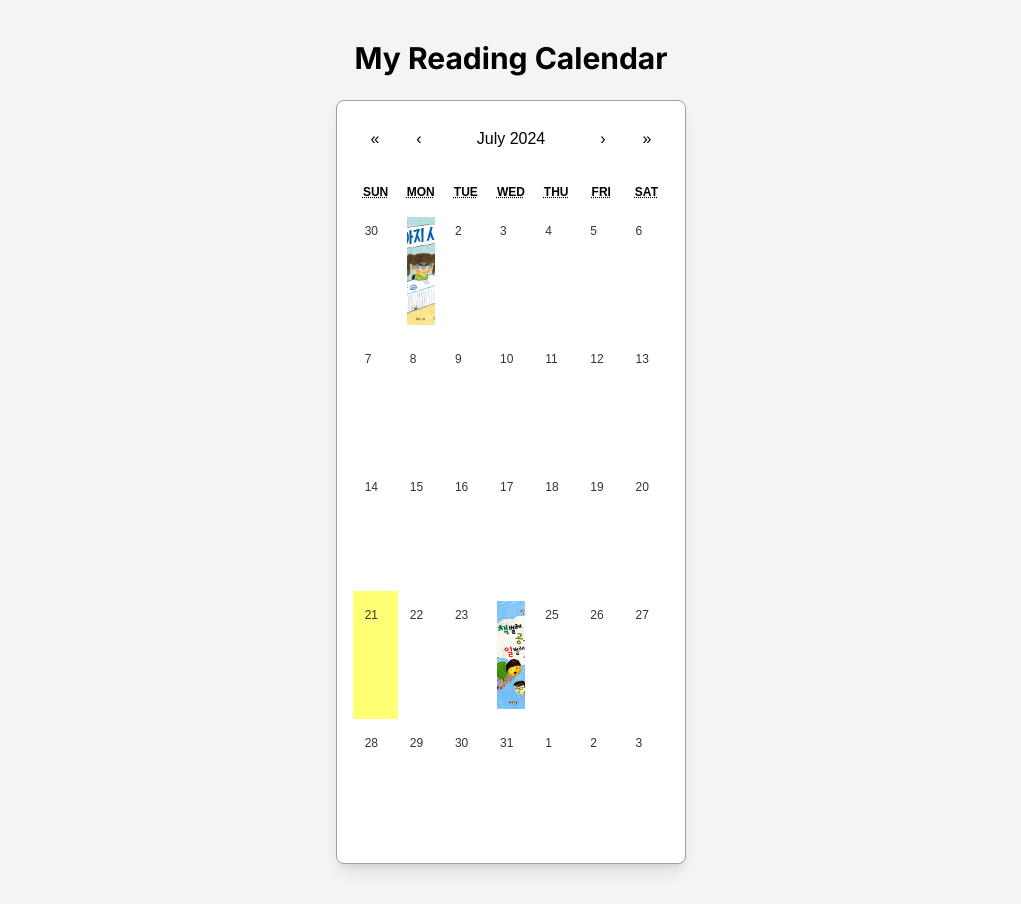
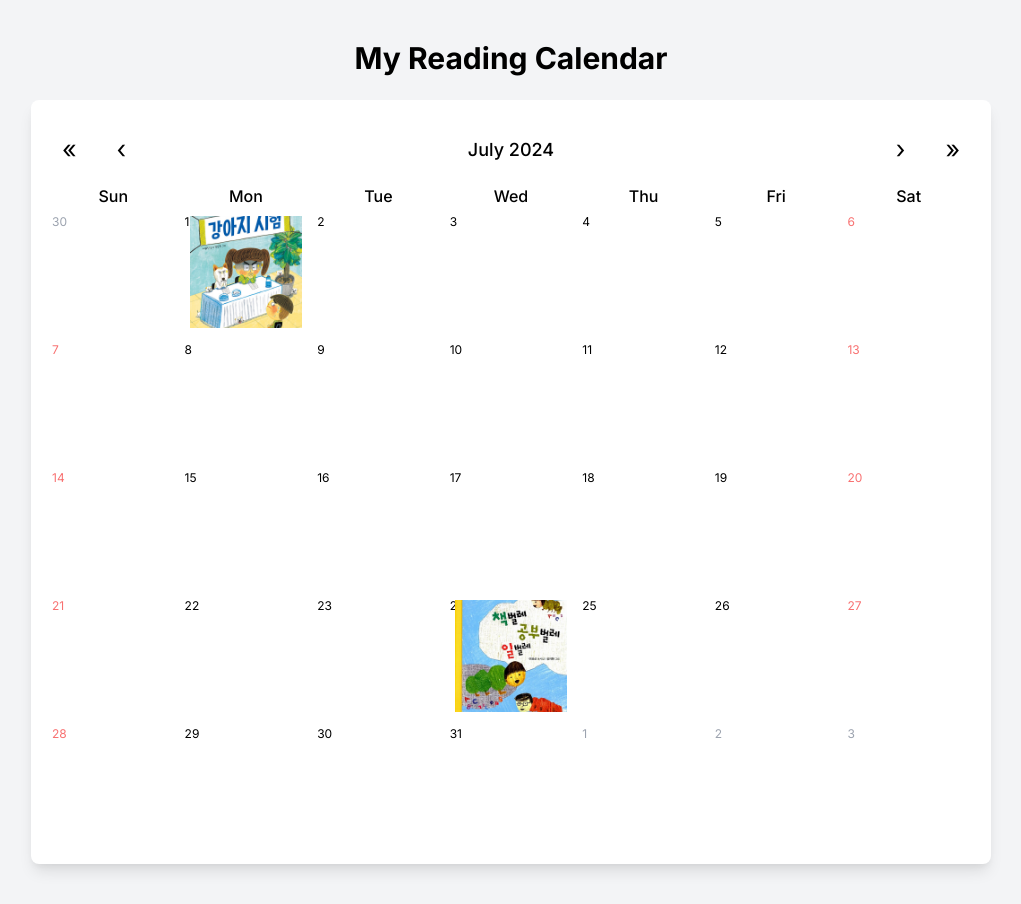
Before and after one commit to hwahyeon/book-diary, a Next.js app: page / in a window 1280 px wide. Shown: the whole page, without its empty margins (129-1150 px from the left). Built offline with nearby package versions, Linux system fonts and the light colour scheme.

Commit message:
refactor: Convert CSS to styled-components

```diff
--- a/package.json
+++ b/package.json
@@ -10,10 +10,12 @@
     "dev": "next dev"
   },
   "dependencies": {
+    "@types/styled-components": "^5.1.34",
     "next": "14.2.5",
     "react": "^18",
     "react-calendar": "^5.0.0",
     "react-dom": "^18",
+    "styled-components": "^6.1.12",
     "xlsx": "^0.18.5"
   },
   "devDependencies": {
--- a/src/app/globals.css
+++ b/src/app/globals.css
@@ -31,109 +31,3 @@ body {
     text-wrap: balance;
   }
 }
-
-/* react-calendar */
-.react-calendar {
-  @apply w-full max-w-7xl mx-auto bg-white rounded-lg shadow-lg p-4;
-}
-
-.react-calendar__month-view__days__day {
-  @apply relative;
-}
-
-.react-calendar__tile {
-  @apply h-32 w-32 flex items-center justify-center p-2 relative;
-}
-
-.react-calendar__tile--active {
-  @apply bg-blue-500 text-white;
-}
-
-.react-calendar__month-view__days__day--weekend {
-  @apply text-red-500;
-}
-
-.react-calendar__month-view__days__day--neighboringMonth {
-  @apply text-gray-400;
-}
-
-.react-calendar__tile abbr {
-  display: none !important; /* abbr 태그 숨기기 */
-}
-
-.book-covers-container {
-  display: flex;
-  justify-content: center;
-  align-items: center;
-  width: 100%;
-  height: 100%;
-  overflow: hidden;
-  position: relative;
-}
-
-.book-cover {
-  transition: transform 0.3s ease, opacity 0.3s ease;
-  margin: 2px;
-  width: 100%;
-  height: 100%;
-  object-fit: cover;
-}
-
-.book-cover img {
-  width: 100%;
-  height: 100%;
-  object-fit: cover;
-}
-
-.calendar-tile {
-  display: flex;
-  flex-direction: column;
-  justify-content: center;
-  align-items: center;
-  position: relative;
-  width: 100%;
-  height: 100%;
-  overflow: hidden;
-}
-
-.calendar-tile .date {
-  position: absolute;
-  top: 5px;
-  left: 5px;
-  font-size: 0.75rem;
-  color: #333;
-}
-
-.calendar-tile.cover {
-  background: none;
-}
-
-.book-count {
-  position: absolute;
-  top: 5px;
-  right: 5px;
-  background: rgba(0, 0, 0, 0.7);
-  color: #fff;
-  border-radius: 50%;
-  padding: 0.2rem 0.4rem;
-  font-size: 0.75rem;
-}
-
-.calendar-tile.cover:hover .book-covers-container {
-  flex-direction: row;
-}
-
-.calendar-tile.cover:hover .book-cover {
-  transform: translateX(0);
-  opacity: 1;
-}
-
-.calendar-tile.cover .book-cover {
-  transform: translateX(-50%);
-  opacity: 0;
-}
-
-.calendar-tile.cover .book-cover:first-child {
-  transform: translateX(0);
-  opacity: 1;
-}
--- a/src/components/Calendar.tsx
+++ b/src/components/Calendar.tsx
@@ -1,16 +1,152 @@
-"use client";
 import React, { useState } from "react";
 import Calendar from "react-calendar";
-import "react-calendar/dist/Calendar.css";
-import "../app/globals.css";
+import styled from "styled-components";
 import { Book } from "../types/Book";
 
 interface CalendarProps {
   books: Book[];
 }
 
+export const StyledCalendarWrapper = styled.div`
+  .react-calendar {
+    width: 100%;
+    max-width: 60rem;
+    margin: 0 auto;
+    background: white;
+    border-radius: 0.5rem;
+    box-shadow: 0 10px 15px -3px rgba(0, 0, 0, 0.1),
+      0 4px 6px -2px rgba(0, 0, 0, 0.05);
+    padding: 1rem;
+  }
+
+  .react-calendar__navigation {
+    min-height: 50px;
+    display: flex;
+    justify-content: center;
+    gap: 10px;
+  }
+
+  .react-calendar__navigation__prev-button,
+  .react-calendar__navigation__prev2-button,
+  .react-calendar__navigation__next-button,
+  .react-calendar__navigation__next2-button {
+    font-size: 25px;
+    padding: 15px;
+  }
+
+  .react-calendar__month-view__weekdays {
+    display: flex;
+    justify-content: center;
+  }
+
+  .react-calendar__month-view__weekdays abbr {
+    font-weight: 500;
+    text-decoration: none;
+    display: flex;
+    justify-content: center;
+    width: 100%;
+  }
+
+  .react-calendar__tile abbr {
+    position: absolute;
+    top: 0;
+    left: 0;
+    margin: 5px;
+    font-size: 0.75rem;
+  }
+
+  .react-calendar__month-view__days__day--weekend {
+    abbr {
+      color: #f87171; /* text-red-500 */
+    }
+  }
+
+  .react-calendar__month-view__days__day--neighboringMonth {
+    abbr {
+      color: #9ca3af;
+    }
+    pointer-events: none;
+  }
+
+  .react-calendar__tile {
+    height: 8rem;
+    width: 8rem;
+    display: flex;
+    align-items: center;
+    justify-content: center;
+    padding: 0.5rem;
+    position: relative;
+  }
+
+  .react-calendar__tile--active {
+    background-color: #3b82f6;
+    color: white;
+  }
+
+  .react-calendar__navigation__label {
+    font-weight: 500;
+    font-size: 18px;
+  }
+`;
+
+const BookCoversContainer = styled.div`
+  display: flex;
+  justify-content: center;
+  align-items: center;
+  width: 100%;
+  height: 100%;
+  position: relative;
+`;
+
+const BookCover = styled.div`
+  transition: transform 0.3s ease, opacity 0.3s ease;
+  margin: 2px;
+  width: 100%;
+  height: 100%;
+  object-fit: cover;
+  background-color: black;
+  img {
+    width: 100%;
+    height: 100%;
+    object-fit: cover;
+  }
+`;
+
+const CalendarTile = styled.div`
+  display: flex;
+  flex-direction: column;
+  justify-content: center;
+  align-items: center;
+  width: 100%;
+  height: 100%;
+  overflow: hidden;
+
+  &.cover ${BookCover}:first-child {
+    transform: translateX(0);
+    opacity: 1;
+  }
+`;
+
+const BookCount = styled.div`
+  position: absolute;
+  top: 5px;
+  right: 5px;
+  background: rgba(0, 0, 0, 0.7);
+  color: #fff;
+  border-radius: 50%;
+  padding: 0.2rem 0.4rem;
+  font-size: 0.75rem;
+`;
+
 const BookCalendar: React.FC<CalendarProps> = ({ books }) => {
   const [hoveredDate, setHoveredDate] = useState<string | null>(null);
+
+
+
+  function goToView() {
+    console.log(hoveredDate)
+    // window.location.href = "/list";
+  }
 
   const getTileContent = ({ date, view }: { date: Date; view: string }) => {
     if (view === "month") {
@@ -19,63 +155,44 @@ const BookCalendar: React.FC<CalendarProps> = ({ books }) => {
       );
       if (booksForDate.length > 0) {
         return (
-          <div
-            className="calendar-tile cover"
+          <CalendarTile
             onMouseEnter={() => setHoveredDate(date.toDateString())}
             onMouseLeave={() => setHoveredDate(null)}
           >
-            <div className="book-covers-container">
+            <BookCoversContainer onClick={goToView}>
               {hoveredDate === date.toDateString() ? (
                 booksForDate.map((book, index) => (
-                  <div key={index} className="book-cover">
+                  <BookCover key={index}>
                     <img src={`${book.ID}.jpg`} alt={book.title} />
-                  </div>
+                  </BookCover>
                 ))
               ) : (
                 <>
-                  <div className="book-cover">
+                  <BookCover>
                     <img
                       src={`${booksForDate[0].ID}.jpg`}
                       alt={booksForDate[0].title}
                     />
-                  </div>
+                  </BookCover>
                   {booksForDate.length > 1 && (
-                    <div className="book-count">{booksForDate.length}+</div>
+                    <BookCount>+{booksForDate.length - 1}</BookCount>
                   )}
                 </>
               )}
-            </div>
-          </div>
+            </BookCoversContainer>
+          </CalendarTile>
         );
       } else {
-        return (
-          <div className="calendar-tile">
-            <span className="date">{date.getDate()}</span>
-          </div>
-        );
+        return <CalendarTile></CalendarTile>;
       }
     }
     return null;
   };
 
-  const tileClassName = ({ date, view }: { date: Date; view: string }) => {
-    if (view === "month") {
-      const booksForDate = books.filter(
-        (book) => new Date(book.date).toDateString() === date.toDateString()
-      );
-      return booksForDate.length > 0 ? "calendar-tile-with-cover" : "";
-    }
-    return "";
-  };
-
   return (
-    <div>
-      <Calendar
-        tileContent={getTileContent}
-        tileClassName={tileClassName}
-        locale="en-US"
-      />
-    </div>
+    <StyledCalendarWrapper>
+      <Calendar tileContent={getTileContent} locale="en-US" />
+    </StyledCalendarWrapper>
   );
 };
 
```
Also changed, not shown: 1 other file (tests, documents, lock files or other folders).
